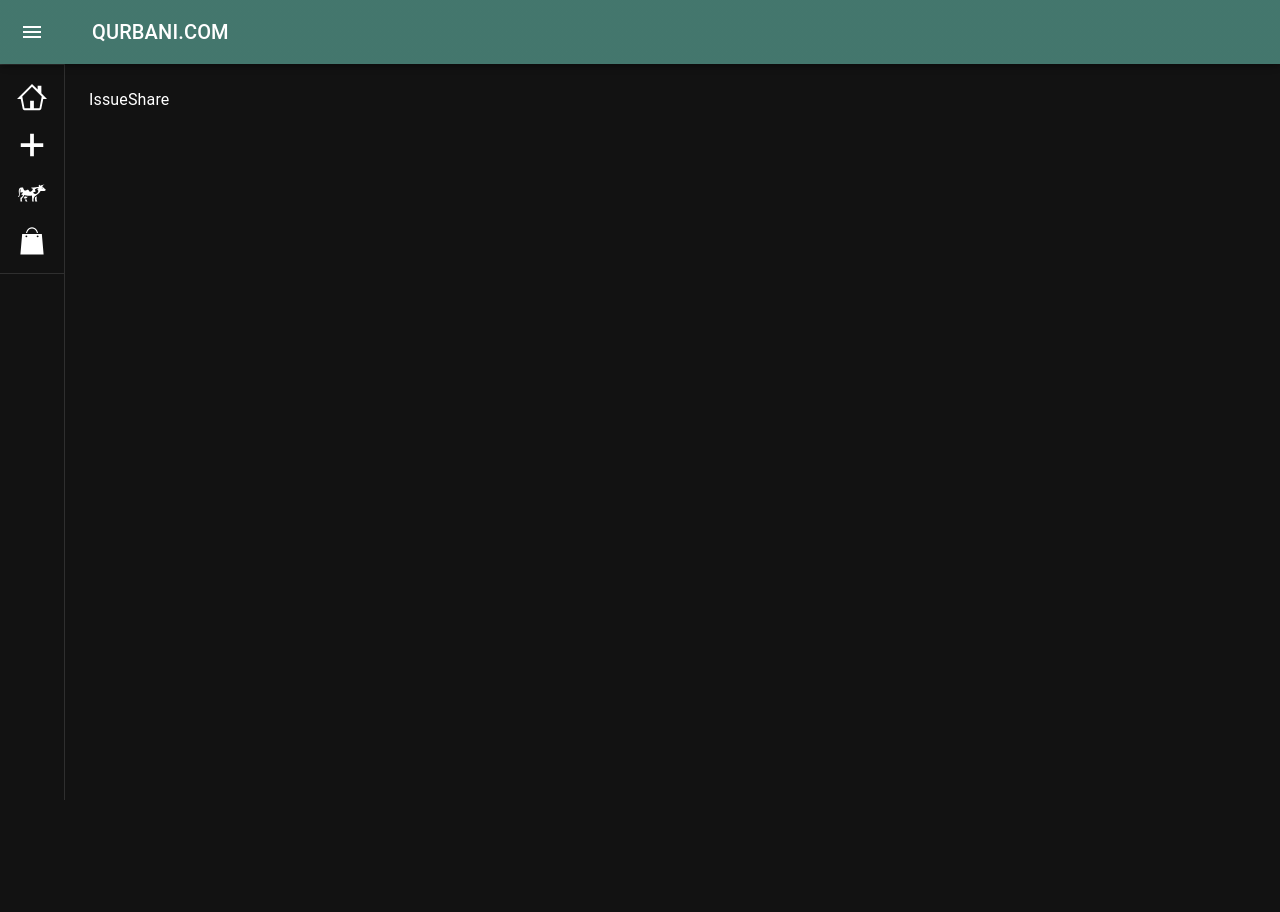
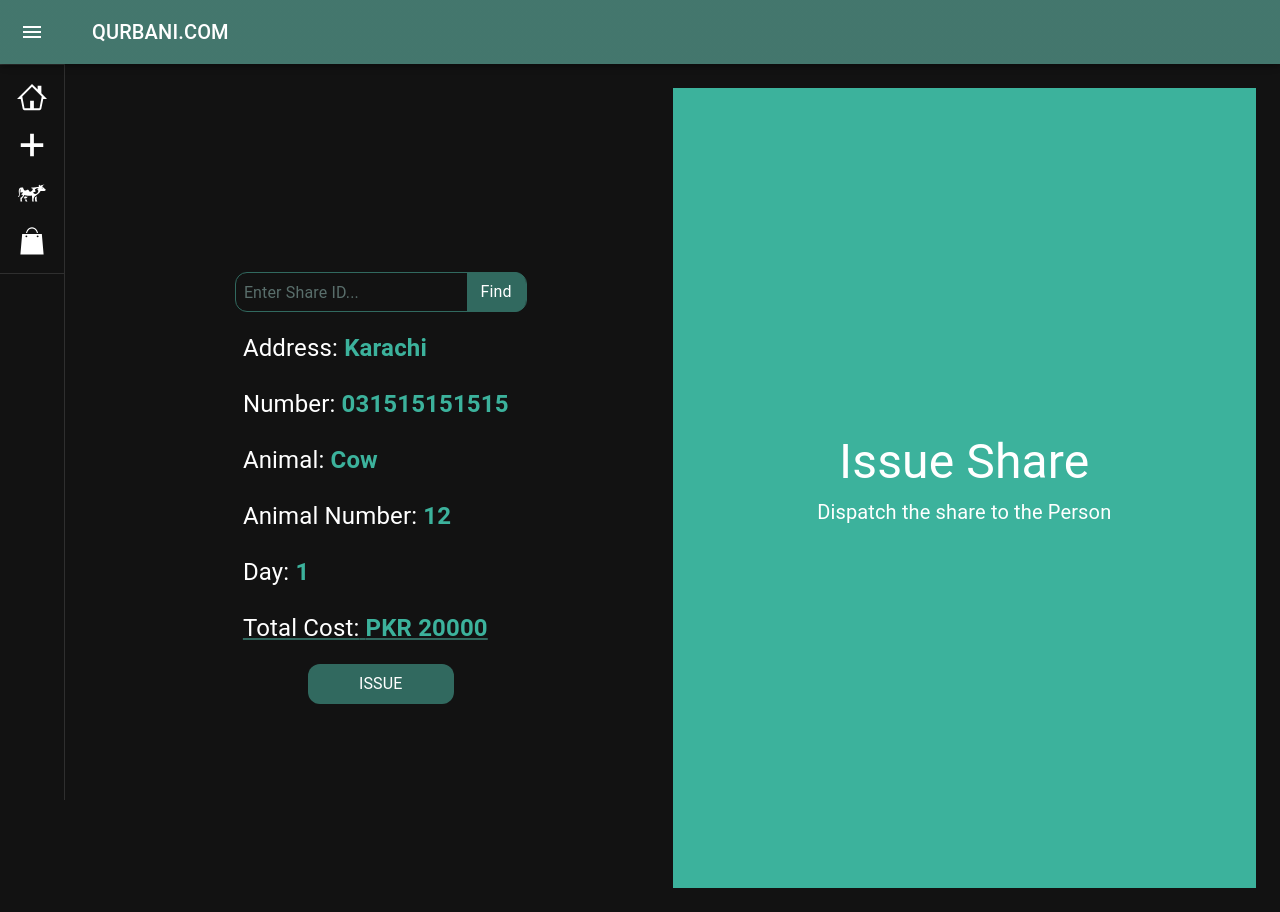
Before and after one commit to arhamabeer/qurbani.com, a React (Create React App) app: page /issueShare in a window 1280 px wide. Before the commit the page ends 800 px from the top, so only its background shows below. Built offline with nearby package versions, Linux system fonts and the light colour scheme.

Commit message:
Issue Screen added

```diff
--- a/src/screens/addShare.tsx
+++ b/src/screens/addShare.tsx
@@ -62,7 +62,7 @@ function AddShare() {
         </div>
 
         <button className="w-1/4 flex justify-center items-center my-2 h-10  bg-themeBgDark rounded-xl px-2">
-          Register
+          REGISTER
         </button>
       </div>
       <AuthBanner
--- a/src/screens/issueShare.tsx
+++ b/src/screens/issueShare.tsx
@@ -1,7 +1,66 @@
 import React from "react";
+import AuthBanner from "../components/authBanner";
 
 function IssueShare() {
-  return <div>IssueShare</div>;
+  return (
+    <div className="flex  justify-between">
+      <div className="flex w-2/4 flex-col justify-center items-center">
+        <div className="w-2/4 flex justify-center items-center my-2 h-10 border border-themeBgDark rounded-xl pl-2">
+          <input
+            type="text"
+            className="h-full w-full bg-transparent text-themeBg placeholder-themeBgPlaceholder"
+            placeholder="Enter Share ID..."
+          />
+          <button className="w-1/4 flex justify-center items-center my-2 h-10  bg-themeBgDark  rounded-r-xl  px-2">
+            Find
+          </button>
+        </div>
+
+        <div className="w-2/4 flex items-center my-2 h-10 px-2">
+          <h1 className="text-2xl">
+            Address: <span className="text-themeBg font-bold">Karachi</span>
+          </h1>
+        </div>
+        <div className="w-2/4 flex items-center my-2 h-10 px-2">
+          <h1 className="text-2xl">
+            Number: <span className="text-themeBg font-bold">031515151515</span>
+          </h1>
+        </div>
+        <div className="w-2/4 flex items-center my-2 h-10 px-2">
+          <h1 className="text-2xl">
+            Animal: <span className="text-themeBg font-bold">Cow</span>
+          </h1>
+        </div>
+        <div className="w-2/4 flex items-center my-2 h-10 px-2">
+          <h1 className="text-2xl">
+            Animal Number: <span className="text-themeBg font-bold">12</span>
+          </h1>
+        </div>
+        <div className="w-2/4 flex items-center my-2 h-10 px-2">
+          <h1 className="text-2xl">
+            Day: <span className="text-themeBg font-bold">1</span>
+          </h1>
+        </div>
+        <div className="w-2/4 flex items-center my-2 h-10 px-2 ">
+          <h1 className="text-2xl underline decoration-themeBgDark">
+            Total Cost:{" "}
+            <span className="text-themeBg font-bold">PKR 20000</span>
+          </h1>
+        </div>
+        <button
+          disabled
+          className="w-1/4 flex justify-center items-center my-2 h-10 bg-themeBgDark rounded-xl px-2"
+        >
+          ISSUE
+        </button>
+      </div>
+      <AuthBanner
+        action={9}
+        text="Dispatch the share to the Person"
+        title="Issue Share"
+      />
+    </div>
+  );
 }
 
 export default IssueShare;
```
